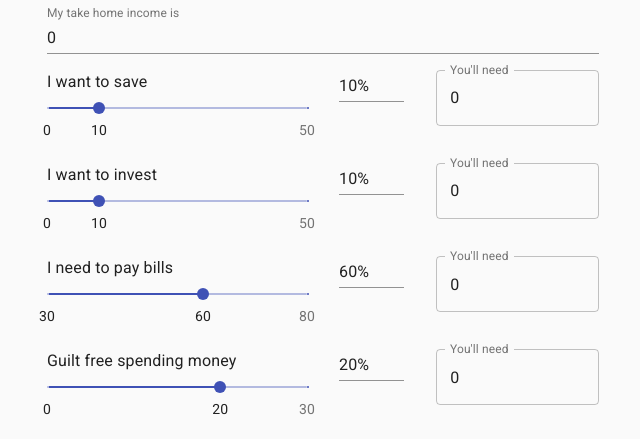
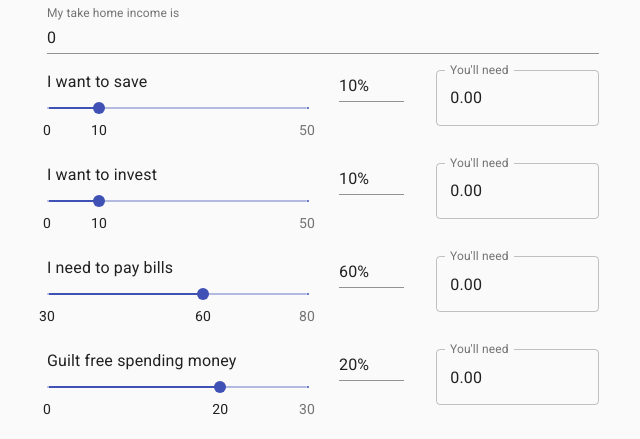
Before and after one commit to skellas/concious-spending, a React (Create React App) app: page / in a window 1280 px wide. Shown: the part 418-857 px from the top of the page, without its empty margins (317-957 px from the left). Built offline with nearby package versions, Linux system fonts and the light colour scheme.

Commit message:
Currency Formatter

```diff
--- a/src/components/PercentageInput.jsx
+++ b/src/components/PercentageInput.jsx
@@ -57,7 +57,7 @@ export default function PercentageInput({id, label, minimumValue, maximumValue,
             <Grid item xs={4}>
               <TextField
                 id={`${id}-calculated`}
-                value={percentageOf * (value / 100) }
+                value={Number(percentageOf * (value / 100)).toFixed(2) }
                 variant='outlined'
                 label={`You'll need`}
                 aria-readonly={true}
```
